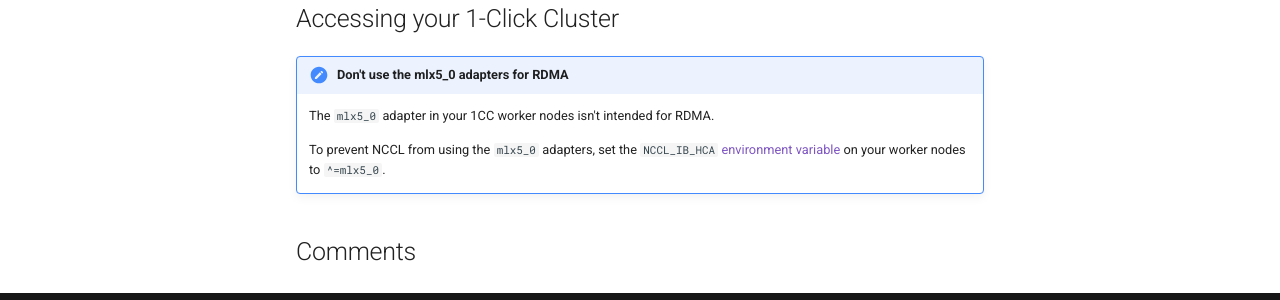
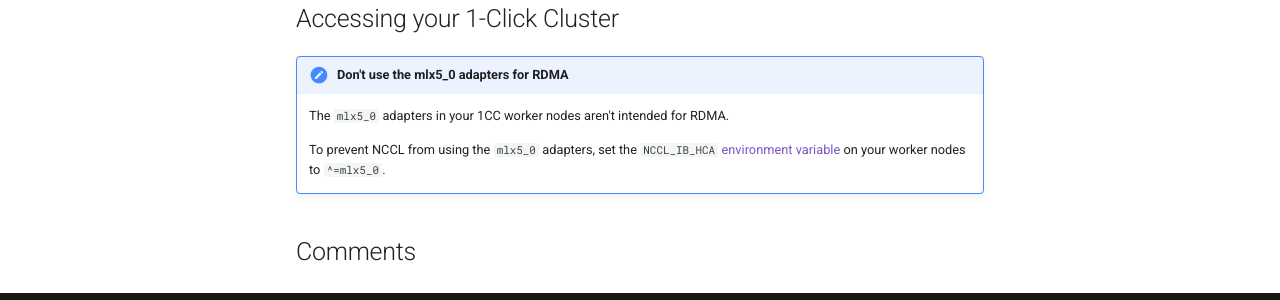
Before and after one commit to cbrownstein-lambda/lambda-docs-mkdocs, an MkDocs documentation site: the page built from docs/1-click-clusters/getting-started.md, in a window 1280 px wide and 900 px high, scrolled down 649 px. Shown: the part 543-843 px from the top of the window. Built offline with MkDocs 1.6.1 and Material for MkDocs 9.7.7, drawn with Linux system fonts in a browser that asks for light colours; comment, search, counter and statistics services are not loaded.

Commit message:
Pluralize

```diff
--- a/docs/1-click-clusters/getting-started.md
+++ b/docs/1-click-clusters/getting-started.md
@@ -55,7 +55,7 @@ and other work immediately after launching a 1CC.
 
 !!! note "Don't use the mlx5_0 adapters for RDMA"
 
-    The `mlx5_0` adapter in your 1CC worker nodes isn't intended for RDMA.
+    The `mlx5_0` adapters in your 1CC worker nodes aren't intended for RDMA.
 
     To prevent NCCL from using the `mlx5_0` adapters, set the `NCCL_IB_HCA`
     [environment variable](https://docs.nvidia.com/deeplearning/nccl/user-guide/docs/env.html#nccl-ib-hca)
```
